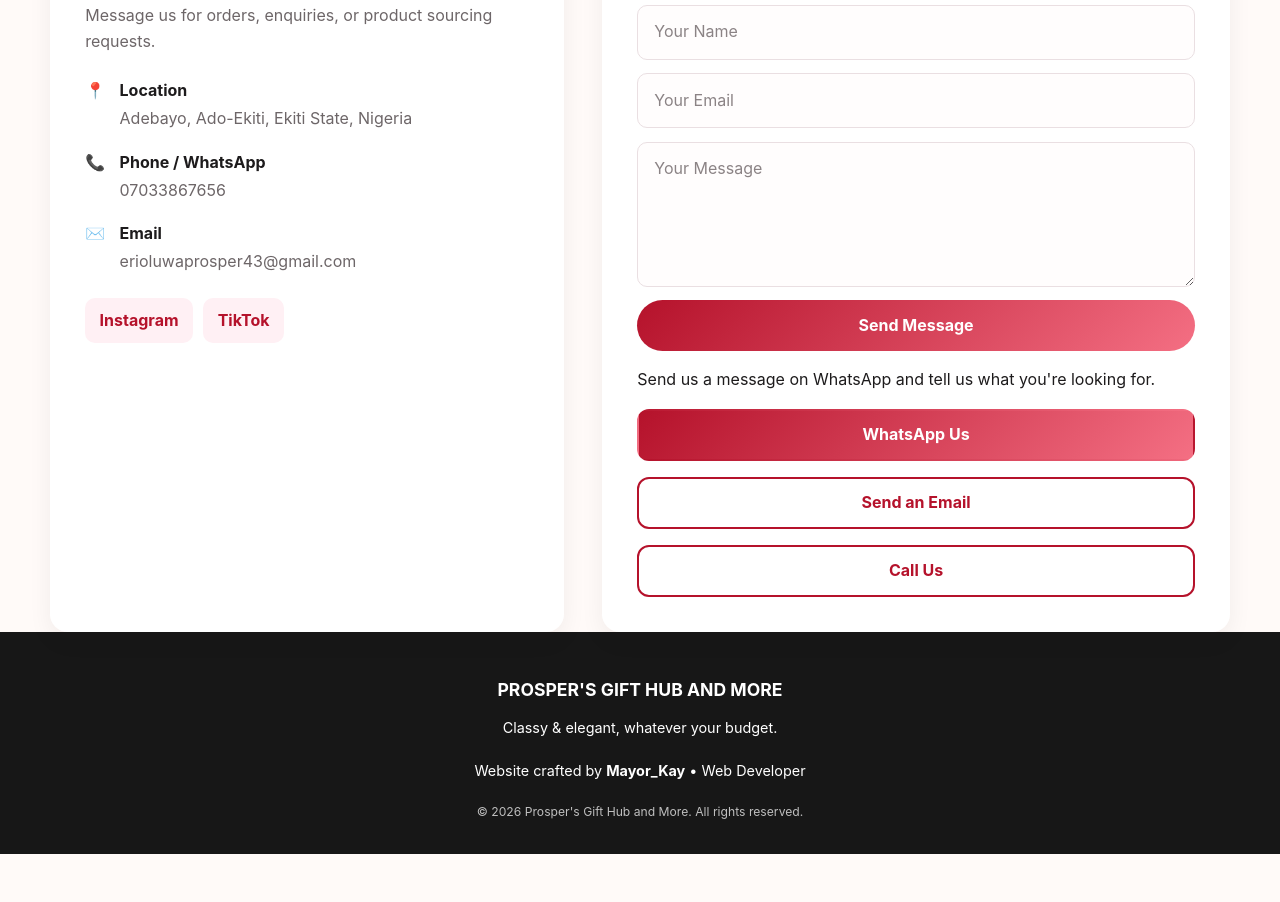
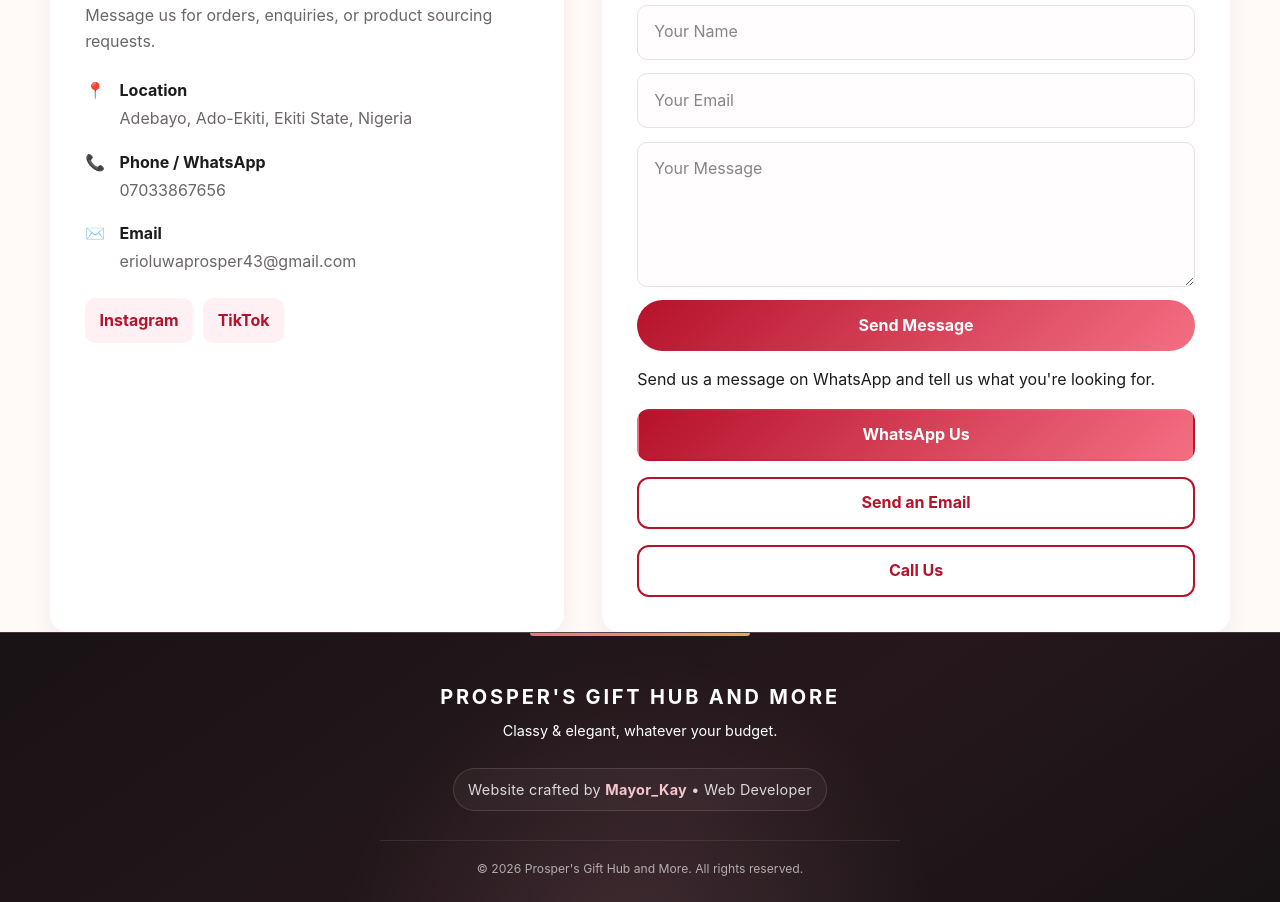
Before and after one commit to MayorKay01/Prosper-s-Gift-Hub-, a plain HTML site: page index.html in a window 1280 px wide. Shown: the part 4564-5466 px from the top of the page. Before the commit the page ends 5418 px from the top, so only its background shows below. Drawn offline with Linux system fonts and the light colour scheme.

Commit message:
update footer styling and enhance developer credit section for better visibility

```diff
--- a/index.html
+++ b/index.html
@@ -4475,7 +4475,16 @@
         <p>Classy & elegant, whatever your budget.</p>
 
         <p class="developer-credit">
-          Website crafted by <strong>Mayor_Kay</strong> • Web Developer
+          Website crafted by
+          <strong
+            ><a
+              href="https://mayor-kay.vercel.app/"
+              target="_blank"
+              rel="noopener noreferrer"
+              >Mayor_Kay</a
+            ></strong
+          >
+          • Web Developer
         </p>
 
         <p class="copyright">
--- a/style.css
+++ b/style.css
@@ -387,7 +387,6 @@ textarea:focus-visible {
 
 .about-grid {
   display: grid;
-
   grid-template-columns: minmax(0, 1fr) minmax(0, 1fr);
   align-items: center;
   gap: clamp(2rem, 5vw, 4rem);
@@ -955,10 +954,27 @@ textarea:focus-visible {
 
 /* Footer and motion */
 footer {
-  background: #171717;
+  position: relative;
+  overflow: hidden;
+  background:
+    radial-gradient(circle at 50% 120%, rgba(246, 197, 208, 0.12), transparent 42%),
+    linear-gradient(145deg, #191315, #26171c 58%, #171315);
   color: var(--white);
-  padding: 2.75rem var(--page-gutter) 1.5rem;
+  border-top: 1px solid rgba(246, 197, 208, 0.18);
+  padding: 3.25rem var(--page-gutter) 1.5rem;
   text-align: center;
+}
+
+footer::before {
+  content: "";
+  position: absolute;
+  top: 0;
+  left: 50%;
+  width: min(220px, 38%);
+  height: 3px;
+  border-radius: 0 0 999px 999px;
+  background: linear-gradient(90deg, var(--coral), var(--gold));
+  transform: translateX(-50%);
 }
 
 .footer-content {
@@ -967,8 +983,12 @@ footer {
 }
 
 .footer h3 {
-  margin-bottom: 0.75rem;
-  font-size: 1.1rem;
+  margin-bottom: 0.55rem;
+  color: var(--white);
+  font-size: clamp(1.05rem, 2vw, 1.25rem);
+  line-height: 1.25;
+  letter-spacing: 0.14em;
+  text-transform: uppercase;
 }
 
 footer p {
@@ -977,13 +997,27 @@ footer p {
 }
 
 .developer-credit {
-  margin-top: 1.25rem !important;
+  display: inline-block;
+  margin-top: 1.15rem !important;
+  padding: 0.55rem 0.85rem;
+  border: 1px solid rgba(246, 197, 208, 0.16);
+  border-radius: 999px;
+  background: rgba(255, 255, 255, 0.04);
+  color: rgba(255, 255, 255, 0.82);
+  letter-spacing: 0.02em;
+}
+
+.developer-credit strong {
+  color: var(--pink);
 }
 
 .copyright {
-  margin-top: 1.25rem !important;
+  max-width: 520px;
+  margin: 1.35rem auto 0 !important;
+  padding-top: 1.1rem;
+  border-top: 1px solid rgba(255, 255, 255, 0.09);
   font-size: 0.76rem !important;
-  opacity: 0.72;
+  color: rgba(255, 255, 255, 0.62);
 }
 
 footer a {
```
